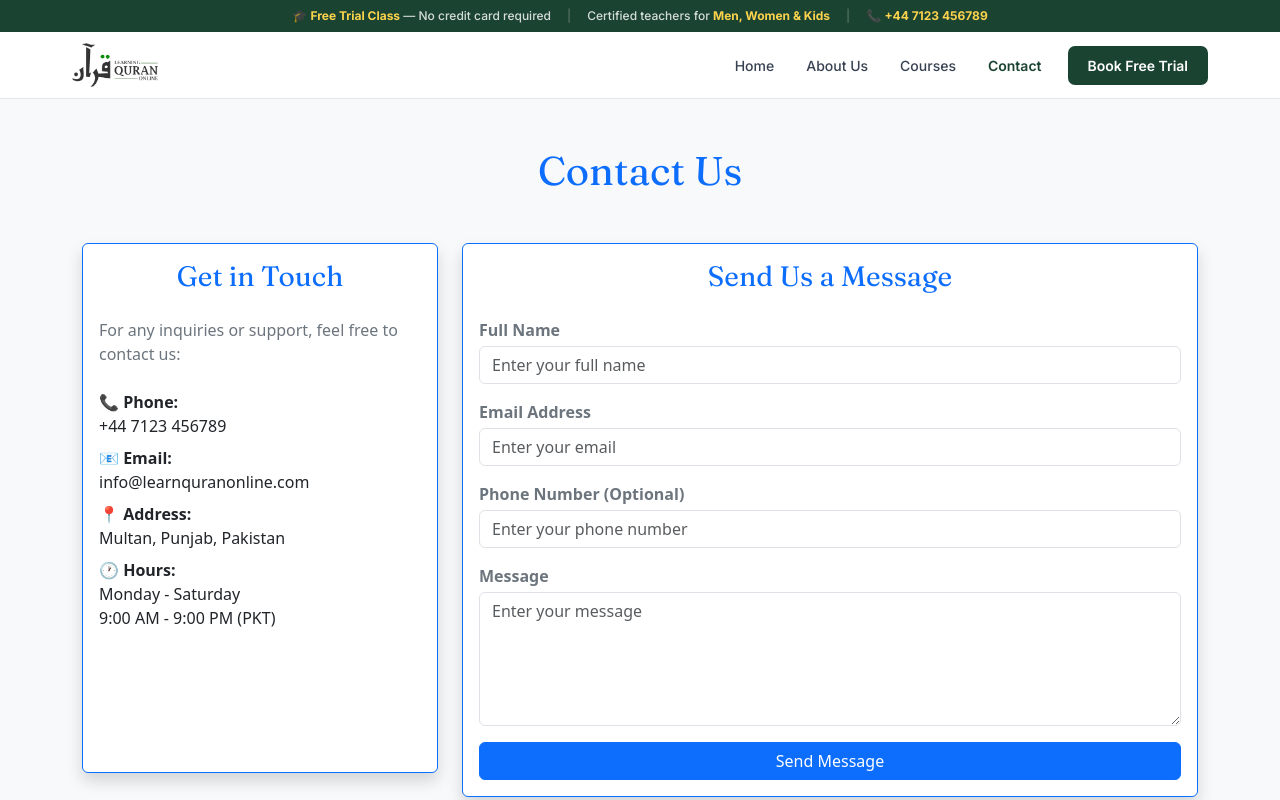
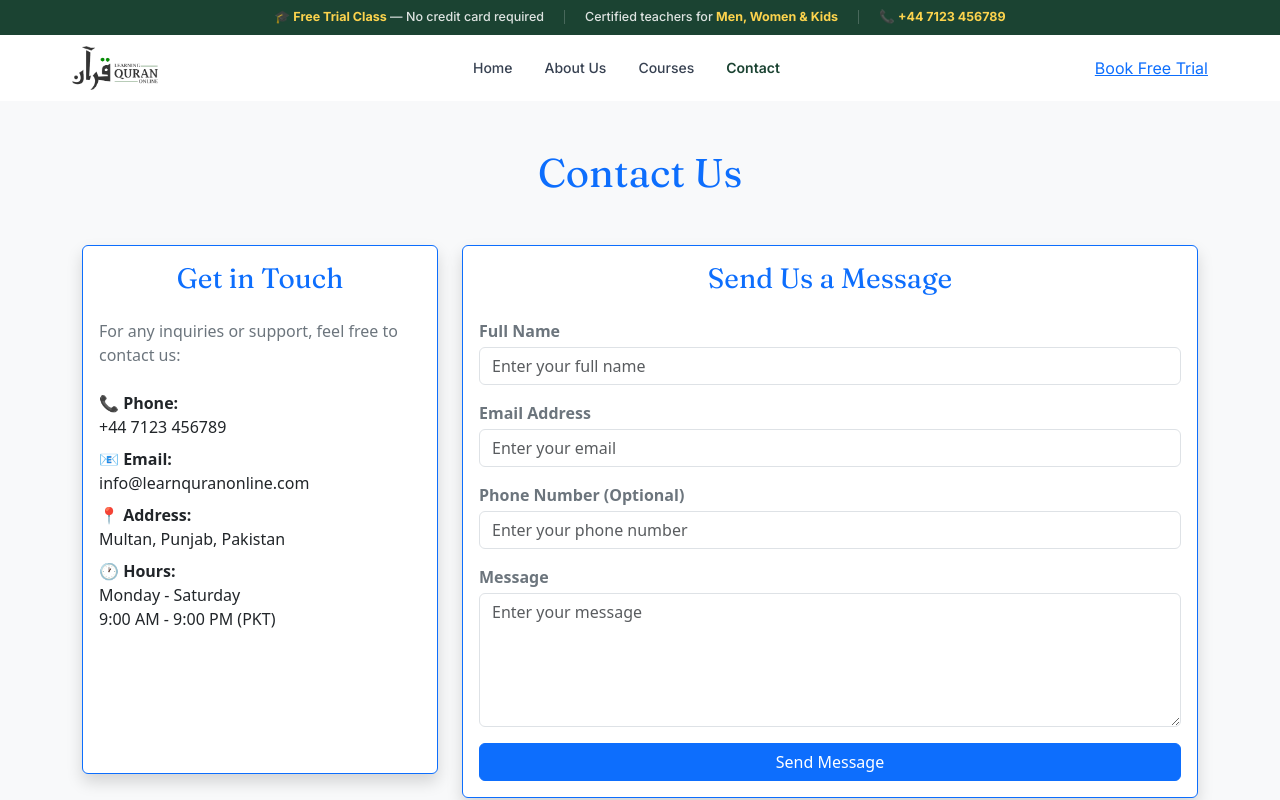
Before and after one commit to Waqashakim1122/Learn-Quran-Online, a React (Create React App) app: page /ContactUs in a window 1280 px wide. Shown: the top 800 px of the page. Built offline with nearby package versions, Linux system fonts and the light colour scheme; no server answers.

Commit message:
Refactor Header component to include TopBar

```diff
--- a/src/MyComponents/Navbar/Header.jsx
+++ b/src/MyComponents/Navbar/Header.jsx
@@ -1,5 +1,6 @@
 import React, { useState } from 'react';
 import { NavLink } from 'react-router-dom';
+import TopBar from './TopBar';
 import logo from '../../assetes/navbar-logo.png';
 import './Header.css';
 
@@ -7,20 +8,26 @@ const Header = () => {
   const [open, setOpen] = useState(false);
 
   return (
-    <header className="site-header">
-      <div className="top-bar">
-        <span>🎓 <strong>Free Trial Class</strong> — No credit card required</span>
-        <span className="sep">|</span>
-        <span>Certified teachers for <strong>Men, Women & Kids</strong></span>
-        <span className="sep">|</span>
-        <span>📞 <strong>+44 7123 456789</strong></span>
-      </div>
-
-      <nav className="main-nav">
+    <>
+      <TopBar />
+      <header className="site-header">
         <div className="nav-inner">
           <a className="logo" href="/">
-            <img src={logo} alt="Learn Quran Online" height="44" />
+            <img src={logo} alt="Learn Quran Online" height="48" />
           </a>
+
+          <nav className="nav-links">
+            <NavLink to="/" end>Home</NavLink>
+            <NavLink to="/About">About Us</NavLink>
+            <NavLink to="/courses">Courses</NavLink>
+            <NavLink to="/ContactUs">Contact</NavLink>
+          </nav>
+
+          <div className="nav-right">
+            <NavLink to="/courses" className="cta-btn">
+              Book Free Trial
+            </NavLink>
+          </div>
 
           <button
             className={`burger ${open ? 'open' : ''}`}
@@ -29,23 +36,21 @@ const Header = () => {
           >
             <span /><span /><span />
           </button>
+        </div>
 
-          <div className={`nav-links ${open ? 'show' : ''}`}>
+        {open && (
+          <div className="mobile-menu">
             <NavLink to="/" end onClick={() => setOpen(false)}>Home</NavLink>
             <NavLink to="/About" onClick={() => setOpen(false)}>About Us</NavLink>
             <NavLink to="/courses" onClick={() => setOpen(false)}>Courses</NavLink>
             <NavLink to="/ContactUs" onClick={() => setOpen(false)}>Contact</NavLink>
-            <NavLink
-              to="/courses"
-              className="cta-btn"
-              onClick={() => setOpen(false)}
-            >
+            <NavLink to="/courses" className="cta-btn" onClick={() => setOpen(false)}>
               Book Free Trial
             </NavLink>
           </div>
-        </div>
-      </nav>
-    </header>
+        )}
+      </header>
+    </>
   );
 };
 
```
